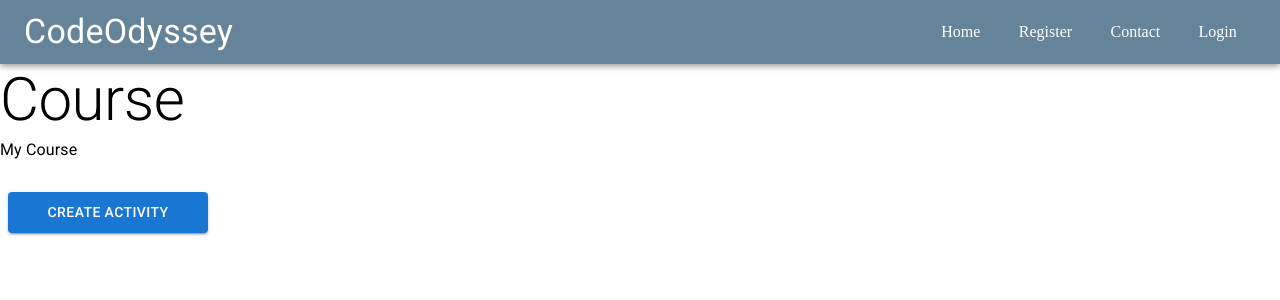
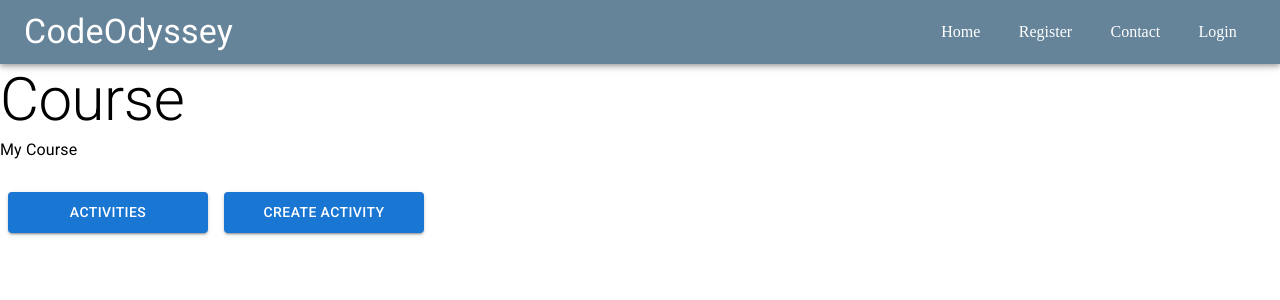
Before and after one commit to ifspcodelab/codeodyssey-frontend, a React (Vite) app: page /courses/1 in a window 1280 px wide. Shown: the top 300 px of the page. Built offline with nearby package versions, Linux system fonts and the light colour scheme; what react-swipeable-views-utils would draw is missing.

Commit message:
feat: create activities page

```diff
--- a/src/main.tsx
+++ b/src/main.tsx
@@ -22,6 +22,7 @@ import { UserRole } from "./core/models/UserRole";
 import { AuthProvider } from "./core/auth/AuthContext.tsx";
 import ErrorPage from "./pages/ErrorPage";
 import Confirmation from "./pages/Confirmation";
+import Activities from "./pages/Activities";
 
 const router = createBrowserRouter([
     {
@@ -72,6 +73,10 @@ const router = createBrowserRouter([
                 element: <Courses />
             },
             {
+                path: "/courses/:slug/activities",
+                element: <Activities />
+            },
+            {
                 path: "terms-of-use",
                 element: <TermsOfUse />
             },
--- /dev/null
+++ b/src/pages/Activities/index.tsx
@@ -0,0 +1,13 @@
+import PageHeader from "../../components/PageHeader";
+
+function Activities() {
+
+  return (
+    <>
+      <PageHeader title="Activities" text="Activities course" />
+
+    </>
+  );
+}
+
+export default Activities
--- a/src/pages/Course/index.tsx
+++ b/src/pages/Course/index.tsx
@@ -12,6 +12,11 @@ function Course() {
       <PageHeader title="Course" text="My Course" />
       <Button variant="contained" size="medium" sx={{ p: 1, m: 1, width: 200 }}
         onClick={() => {
+          navigate('activities');
+        }}
+      >Activities</Button>
+      <Button variant="contained" size="medium" sx={{ p: 1, m: 1, width: 200 }}
+        onClick={() => {
           navigate('create-activity');
         }}
       >Create Activity</Button>
```
